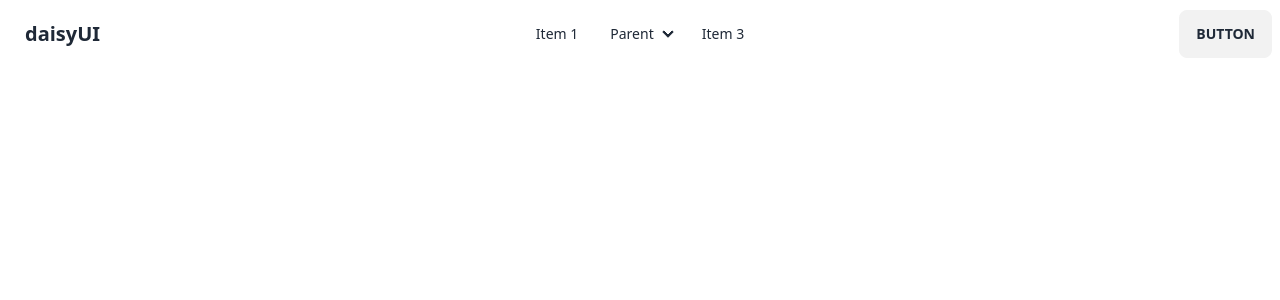
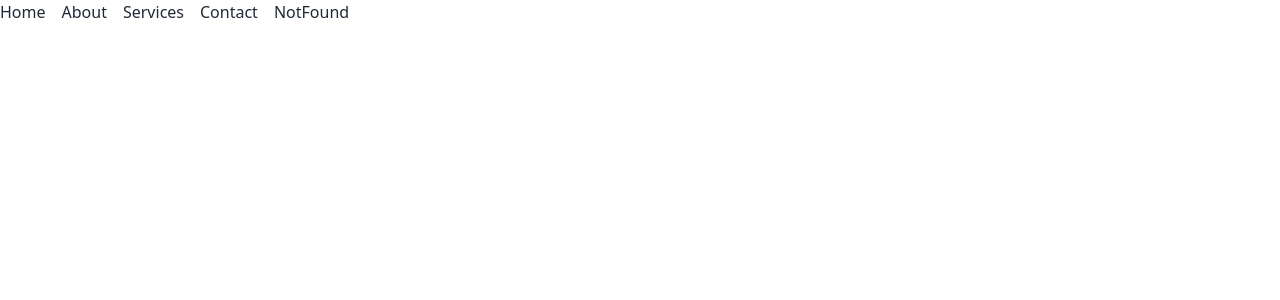
Before and after one commit to anupamahalder/price-options-react-project, a React (Vite) app: page / in a window 1280 px wide. Shown: the top 300 px of the page. Built offline with nearby package versions, Linux system fonts and the light colour scheme.

Commit message:
Added navbar with linking each nav

```diff
--- a/package.json
+++ b/package.json
@@ -10,6 +10,7 @@
     "preview": "vite preview"
   },
   "dependencies": {
+    "prop-types": "^15.8.1",
     "react": "^18.2.0",
     "react-dom": "^18.2.0"
   },
--- a/src/App.jsx
+++ b/src/App.jsx
@@ -1,11 +1,13 @@
 import './App.css';
-import DaisyNav from './components/DaisyNav/DaisyNav';
+// import DaisyNav from './components/DaisyNav/DaisyNav';
+import Navbar from './components/Navbar/Navbar';
 
 function App() {
 
   return (
     <>
-      <DaisyNav></DaisyNav>
+      {/* <DaisyNav></DaisyNav> */}
+      <Navbar></Navbar>
     </>
   )
 }
--- /dev/null
+++ b/src/components/Link/Link.jsx
@@ -0,0 +1,15 @@
+import PropTypes from 'prop-types';
+const Link = ({route}) => {
+    //destructuring route data
+
+    return (
+        <li className="mr-4"><a href={route.path}>{route.name}</a></li>
+    );
+};
+
+
+//Adding proptypes
+Link.propTypes = {
+    route: PropTypes.array.isRequired
+}
+export default Link;
--- a/src/components/Navbar/Navbar.jsx
+++ b/src/components/Navbar/Navbar.jsx
@@ -1,3 +1,4 @@
+import Link from "../Link/Link";
 
 const Navbar = () => {
     const routes = [
@@ -10,7 +11,13 @@ const Navbar = () => {
 
     return (
         <nav>
-
+            <ul className="md:flex">
+                {
+                    //Map routes array for each element create list and anchor to put the path dynamically
+                    //send props to Link component
+                    routes.map(route => <Link key={route.id} route={route}></Link>)
+                }
+            </ul>
         </nav>
     );
 };
```
Also changed, not shown: 1 other file (tests, documents, lock files or other folders).
